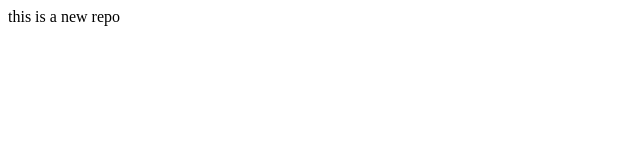
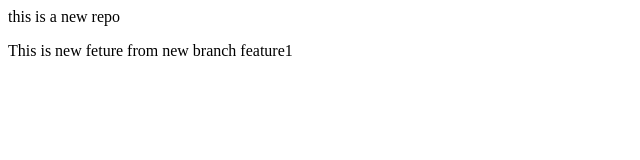
Before and after one commit to MusharrafA/localrepo, a plain HTML site: page index.html in a window 1280 px wide. Shown: the whole page, without its empty margins (0-640 px from the left). Drawn offline with Linux system fonts and the light colour scheme.

Commit message:
Add ne feature

```diff
--- a/index.html
+++ b/index.html
@@ -1 +1,2 @@
 <p>this is a new repo</p>
+<p>This is new feture from new branch feature1</p>
```
